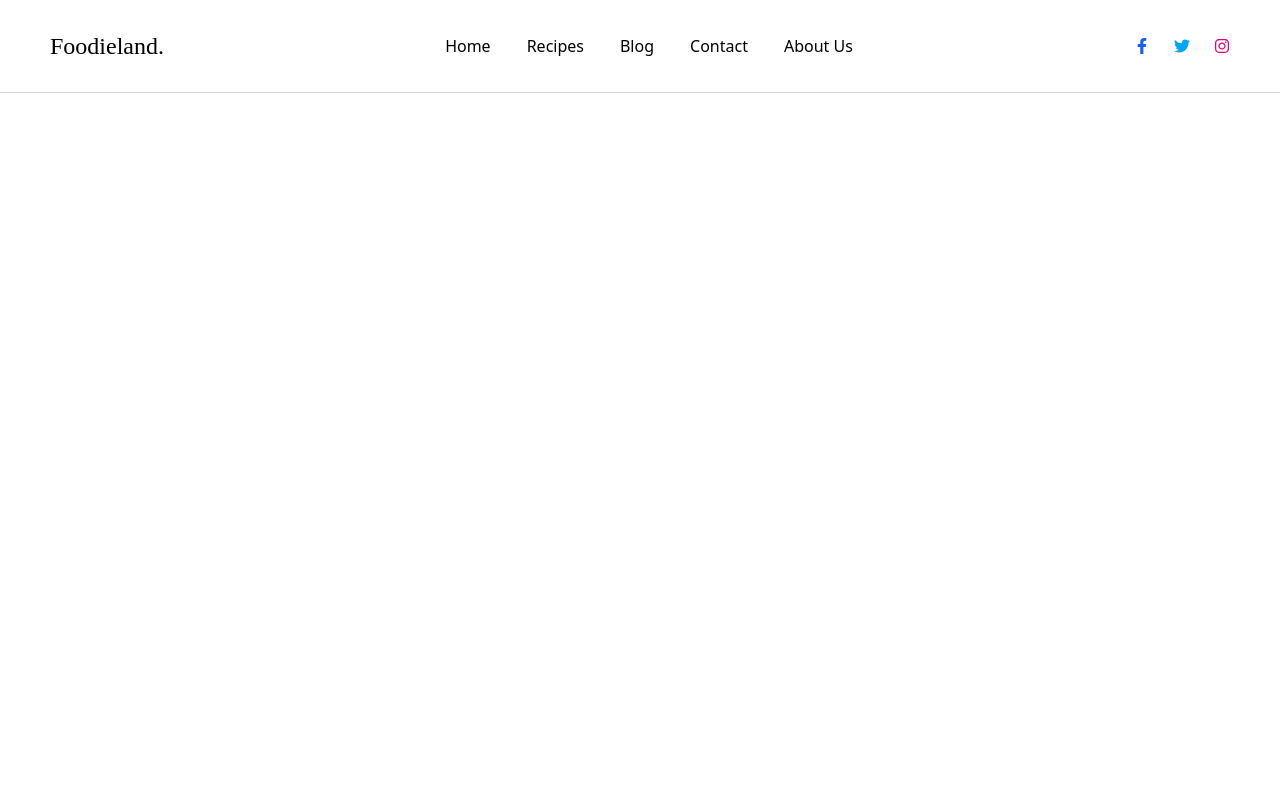
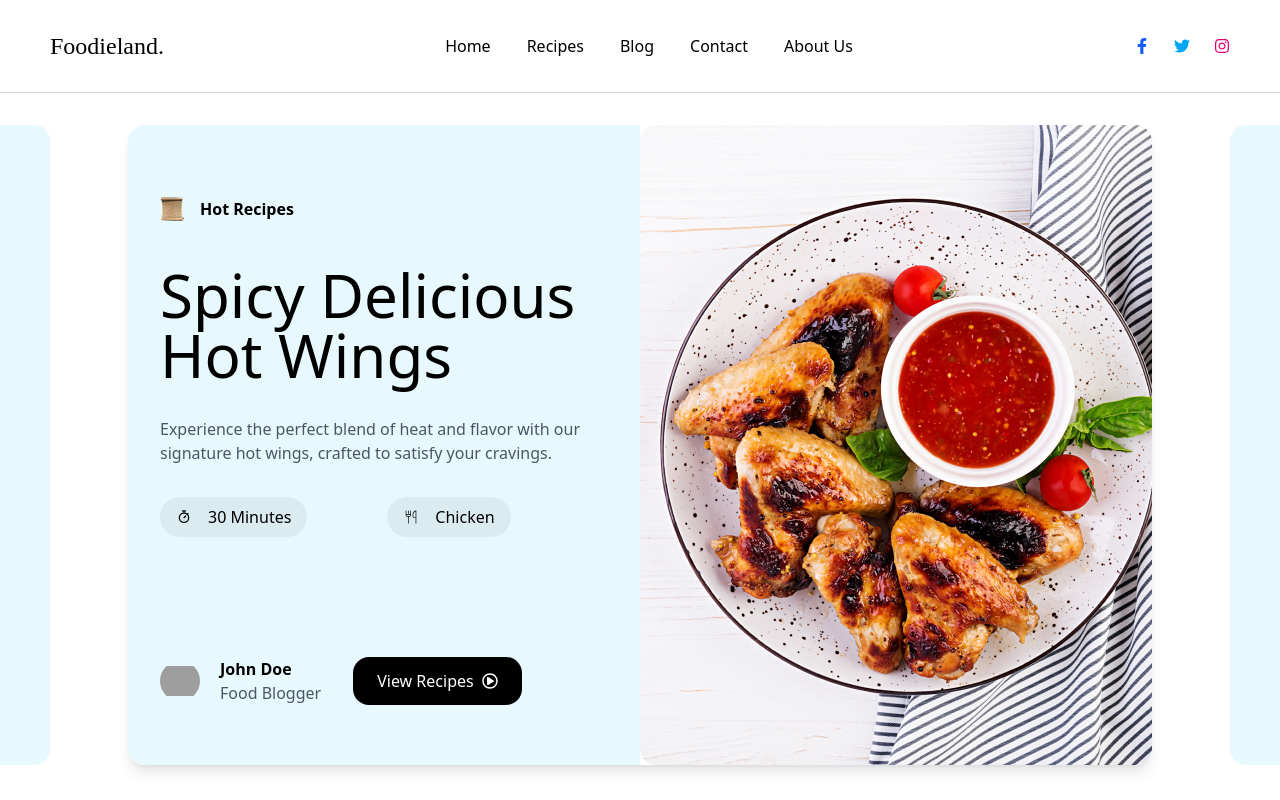
Before and after one commit to CodeShiran/Food-Recipe-Blog, a React (Vite) app in the folder frontend/: page / in a window 1280 px wide. Built offline with nearby package versions, Linux system fonts and the light colour scheme; grey boxes are pictures that could not be loaded.

Commit message:
feat: enhance Home component layout and add asset imports

```diff
--- a/frontend/src/App.jsx
+++ b/frontend/src/App.jsx
@@ -1,9 +1,13 @@
 import React from 'react'
 import Navbar from './components/Navbar'
+import Home from './pages/Home'
 
 const App = () => {
   return (
-    <div><Navbar /></div>
+    <div>
+      <Navbar />
+      <Home />
+    </div>
   )
 }
 
--- a/frontend/src/assets/assets.js
+++ b/frontend/src/assets/assets.js
@@ -0,0 +1,10 @@
+import Hero from './hero.png'
+import Recipes from './recipes.png'
+
+export const assets = {
+  hero: Hero,
+  recipes: Recipes,
+  // Add more assets here
+}
+
+export default assets
--- a/frontend/src/pages/Home.jsx
+++ b/frontend/src/pages/Home.jsx
@@ -1,11 +1,76 @@
-import React from 'react'
+import React from "react";
+import assets from "../assets/assets";
+import { TbStopwatch } from "react-icons/tb";
+import { CiForkAndKnife } from "react-icons/ci";
+import { FaRegPlayCircle } from "react-icons/fa";
 
 const Home = () => {
   return (
-    <div>
+    <div className="flex items-center justify-between md:mt-8 mx-auto w-full">
+      {/* make only the right side rounded */}
+      <div className="hidden md:block w-[50px] h-[80vh] bg-[#E7F9FD] rounded-r-2xl"></div>
+      <div className="max-md:p-9 flex flex-col md:flex-row items-center justify-center w-full md:w-[80%] h-[90vh] md:h-[80vh] bg-white rounded-2xl shadow-lg overflow-hidden">
+        <div className="hidden w-full md:w-[50%] h-full md:flex flex-col p-8 bg-[#E7F9FD] rounded-2xl md:rounded-l-2xl md:rounded-r-none">
+          <div className="flex flex-row items-center gap-4 mb-6 mt-10">
+            <img src={assets.recipes} alt="" />
+            <p className="font-bold">Hot Recipes</p>
+          </div>
+          <h1 className="font-medium text-6xl mt-5">
+            Spicy Delicious <br /> Hot Wings
+          </h1>
+          <p className="text-gray-600 mt-8">
+            Experience the perfect blend of heat and flavor with our signature
+            hot wings, crafted to satisfy your cravings.
+          </p>
+          <div className="flex items-center flex-row gap-[80px] mt-8 text-black">
+            <div className="flex items-center flex-row gap-4 bg-[#000000]/5 px-4 py-2 rounded-3xl">
+              <TbStopwatch />
+              <p>30 Minutes</p>
+            </div>
+            <div className="flex items-center flex-row gap-4 bg-[#000000]/5 px-4 py-2 rounded-3xl">
+              <CiForkAndKnife />
+              <p>Chicken</p>
+            </div>
+          </div>
+          <div className="flex items-center flex-row gap-8 mt-[120px]">
+            <div className="flex items-center flex-row gap-2 ">
+              <div className="flex items-center rounded-full overflow-hidden w-10 h-10">
+                <img
+                  src="https://randomuser.me/api/portraits/men/47.jpg"
+                  alt=""
+                />
+              </div>
+              <div className="flex flex-col ml-3">
+                <p className="font-bold">John Doe</p>
+                <p className="text-gray-600">Food Blogger</p>
+              </div>
+            </div>
+            <div className="flex items-center flex-row gap-2 bg-black rounded-2xl px-6 py-3">
+              <p className="text-white">View Recipes</p>
+              <FaRegPlayCircle className="text-white" />
+            </div>
+          </div>
+        </div>
+        <div className="w-full md:w-[50%] h-full relative z-20 rounded-2xl md:rounded-r-2xl">
+          <img
+            src={assets.hero}
+            className="w-full h-full object-cover rounded-2xl md:rounded-r-2xl"
+            alt=""
+          />
+          <div className="absolute inset-0 bg-black/60 md:bg-transparent rounded-2xl md:rounded-r-2xl pointer-events-none"></div>
+          <div className="absolute inset-0 flex items-center flex-col gap-[50px] justify-center text-white w-full mx-auto">
+            <h1 className="font-bold text-5xl block md:hidden text-center">Spicy Delicious Hot Wings</h1>
+            <p className="text-center md:hidden text-lg max-w-[80%]">Indulge in our spicy hot wings, a perfect blend of flavor and heat, crafted for wing lovers.</p>
+            <div className="flex md:hidden items-center flex-row gap-2 bg-[#E7F9FD] rounded-2xl px-6 py-3">
+              <p className="text-black">View Recipes</p>
+              <FaRegPlayCircle className="text-black" />
+            </div>
+          </div>
+        </div>
+      </div>
+      <div className="hidden md:block w-[50px] h-[80vh] bg-[#E7F9FD] rounded-l-2xl"></div>
+    </div>
+  );
+};
 
-    </div>
-  )
-}
-
-export default Home
+export default Home;
```
Also changed, not shown: frontend/src/assets/hero.png (added), frontend/src/assets/recipes.png (added).
